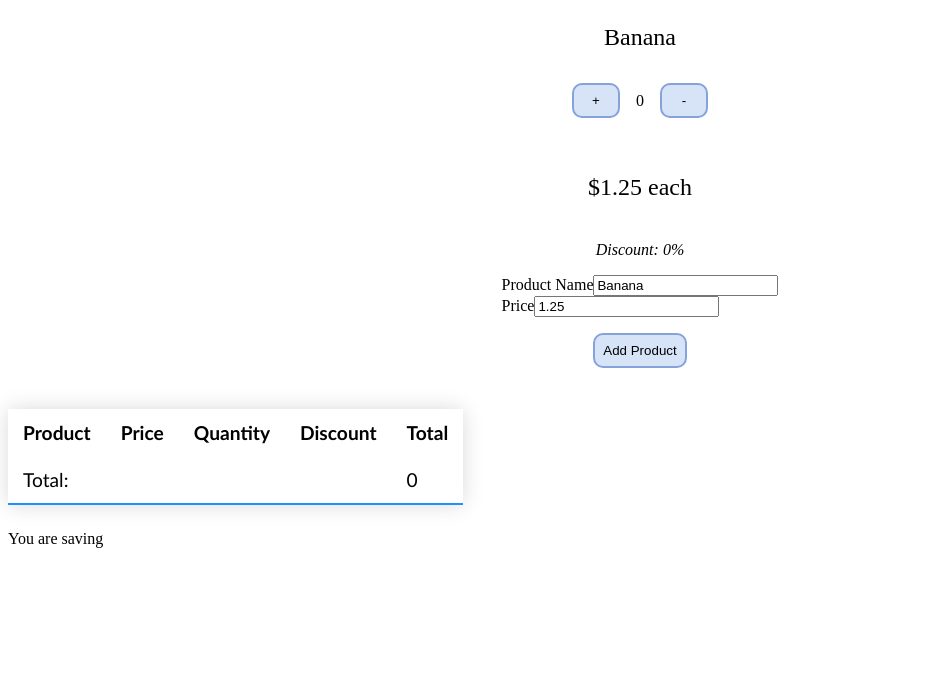
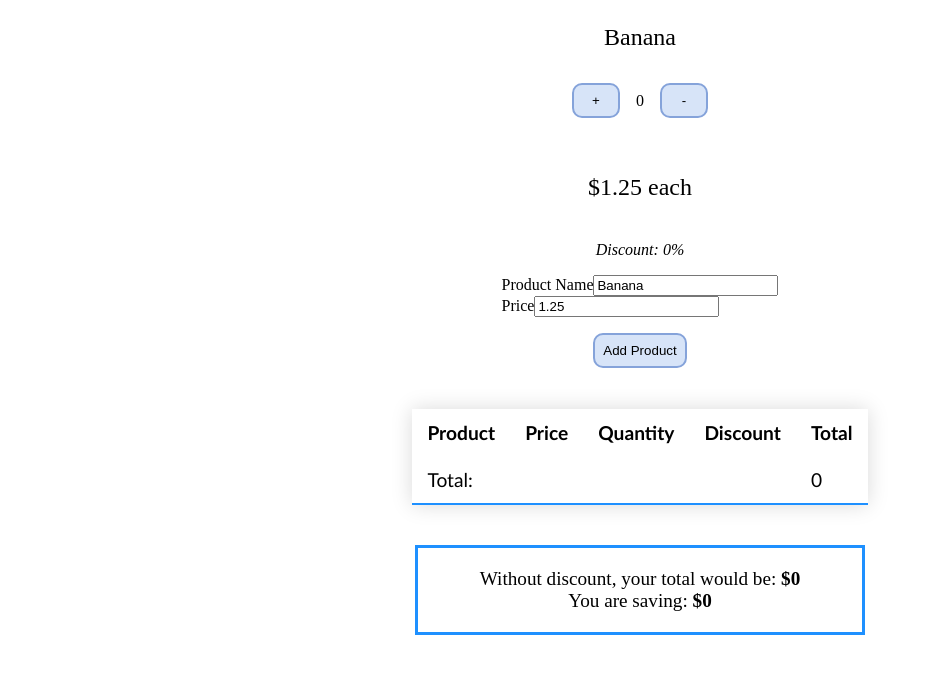
Before and after one commit to Perezgascon/3.5-unidirectional-data-flow-hw, a React (Create React App) app: page / in a window 1280 px wide. Shown: the top 674 px of the page, without its empty margins (0-931 px from the left). Built offline with nearby package versions, Linux system fonts and the light colour scheme.

Commit message:
final committ

```diff
--- a/src/Components/Product.js
+++ b/src/Components/Product.js
@@ -50,6 +50,7 @@ function Product () {
             quantity: count,
             discount: discount,
             total: (price * count) - discountedAmount,
+            totalNoDiscount: price * count
         };
         const newList = [...items, newItem];
         setItems(newList);
@@ -73,7 +74,7 @@ function Product () {
             />
 
             <ViewList list={items}/>
-            <Savings />
+            <Savings list={items}/>
         </>
     )
 }
--- a/src/Components/Savings.js
+++ b/src/Components/Savings.js
@@ -1,10 +1,13 @@
 import React from 'react'
+import styles from './Savings.module.css'
 
-export default function Savings( { list }) {
+export default function Savings({ list }) {
   return (
-    <div>
-        {/* <div>Withot discount, your total would be: {list.reduce((sum, item) => sum + item.total, 0)}</div> */}
-        <div>You are saving</div>
-    </div>
+    <>
+      <div  className={styles.savings}>
+        <div>Without discount, your total would be: <strong>${list.reduce((sum, item) => sum + item.totalNoDiscount, 0)}</strong></div>
+        <div>You are saving: <strong>${(list.reduce((sum, item) => sum + item.totalNoDiscount, 0)) - (list.reduce((sum, item) => sum + item.total, 0))}</strong></div>
+      </div>
+    </>
   )
 }
--- /dev/null
+++ b/src/Components/Savings.module.css
@@ -0,0 +1,8 @@
+.savings {
+    width: 32%;
+    border: 3px solid  dodgerblue;
+    font-size: larger;
+    margin: 40px auto;
+    padding: 20px;
+    text-align: center;
+}
--- a/src/Components/ViewList.module.css
+++ b/src/Components/ViewList.module.css
@@ -1,6 +1,6 @@
 table{
     border-collapse: collapse;
-    margin: 25px 0;
+    margin: 25px auto;
     font-size: 1.2rem;
     font-family: 'Gill Sans', 'Gill Sans MT', Calibri, 'Trebuchet MS', sans-serif;
     min-width: 400px;
```
